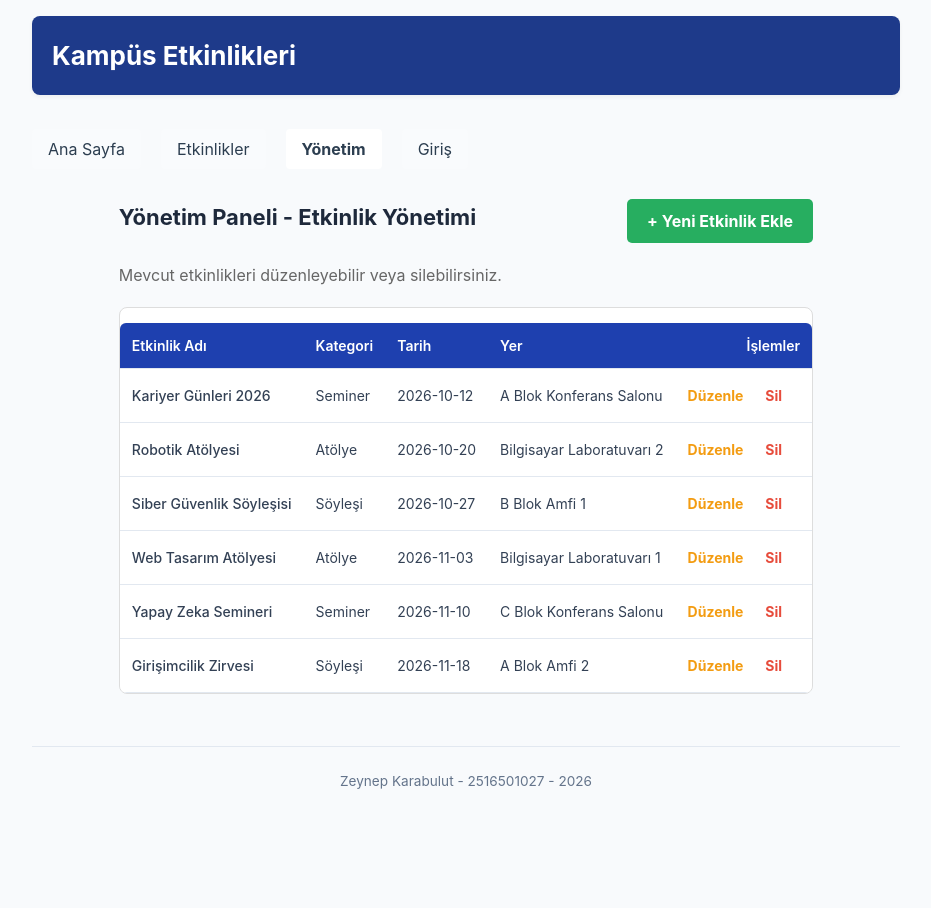
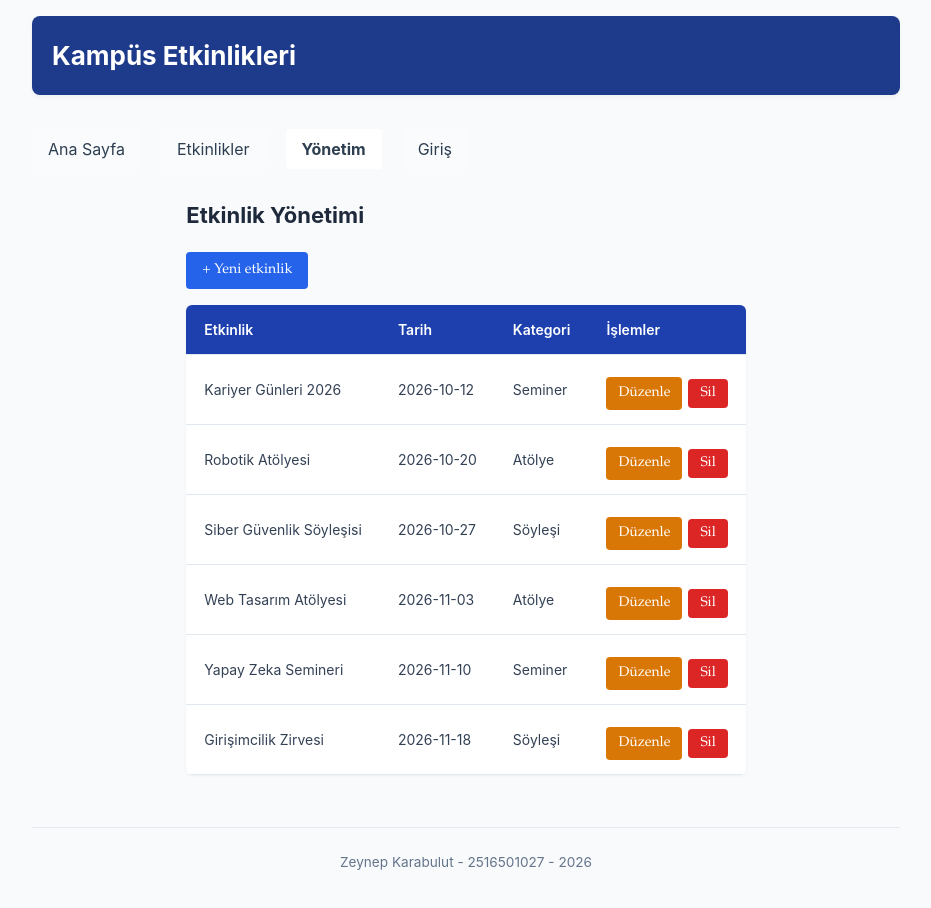
Before and after one commit to ZeynepKarabulut/kampus-etkinlik, a React (Vite) app in the folder frontend/: page /admin in a window 1280 px wide. Shown: the top 908 px of the page, without its empty margins (174-1105 px from the left). Before the commit the page ends 847 px from the top, so only its background shows below. Built offline with nearby package versions, Linux system fonts and the light colour scheme.

Commit message:
duzeltme

```diff
--- a/frontend/src/index.css
+++ b/frontend/src/index.css
@@ -17,7 +17,7 @@ body {
   padding: 20px;
 }
 
-/* Üst Mavi Header Kutusu */
+/* Header Kısımı (Derin Mavi) */
 header {
   background: #1e40af;
   color: #fff;
@@ -41,7 +41,7 @@ header p {
   font-size: 14px;
 }
 
-/* Menü Linkleri Sıralaması: Ana Sayfa | Etkinlikler | Yönetim | Giriş */
+/* Navigasyon / Menü */
 nav {
   display: flex;
   gap: 12px;
@@ -65,11 +65,11 @@ nav a:hover, nav a.active {
   font-weight: 600;
 }
 
-/* Sayfa Başlıkları ve Metinler */
+/* Sayfa İçi Başlıklar */
 h2 {
   font-size: 22px;
   color: #1e293b;
-  margin-bottom: 8px;
+  margin-bottom: 12px;
 }
 
 p {
@@ -77,23 +77,15 @@ p {
   margin-bottom: 16px;
 }
 
-/* Grid ve Kart Yapıları */
-.grid, .event-grid {
-  display: grid;
-  grid-template-columns: repeat(auto-fill, minmax(320px, 1fr));
-  gap: 20px;
-  margin-top: 20px;
+/* Yönetim Sayfası Üst Kısım Düzeneği */
+.admin-top-bar {
+  display: flex;
+  justify-content: space-between;
+  align-items: center;
+  margin-bottom: 16px;
 }
 
-.card, .event-card {
-  background: #fff;
-  border: 1px solid #cbd5e1;
-  border-radius: 6px;
-  padding: 24px;
-  box-shadow: 0 1px 3px rgba(0,0,0,0.05);
-}
-
-/* Tablo Yerleşimi */
+/* Tablo Yapısı (Masaüstü) */
 table {
   width: 100%;
   border-collapse: collapse;
@@ -118,10 +110,10 @@ th {
 }
 
 tr:hover {
-  background-color: #f8fafc;
+  background-color: #f1f5f9;
 }
 
-/* Buton Tasarımları */
+/* Butonlar */
 button, .btn {
   background: #2563eb;
   color: white;
@@ -140,26 +132,35 @@ button:hover, .btn:hover {
   background: #1d4ed8;
 }
 
-td button, td .btn-edit {
-  background: #d97706;
+td .btn-edit, td button.btn-edit {
+  background: #d97706; /* Turuncu Düzenle */
   margin-right: 6px;
   padding: 6px 12px;
 }
 
-td button:hover, td .btn-edit:hover {
+td .btn-edit:hover, td button.btn-edit:hover {
   background: #b45309;
 }
 
-td button.delete-btn, td .btn-delete {
-  background: #dc2626;
+td button.btn-delete {
+  background: #dc2626; /* Kırmızı Sil */
   padding: 6px 12px;
 }
 
-td button.delete-btn:hover, td .btn-delete:hover {
+td button.btn-delete:hover {
   background: #b91c1c;
 }
 
-/* Adım 13: Masaüstünde tablo, telefonda kart görünümü */
+/* Card Yapıları */
+.card {
+  background: #fff;
+  border: 1px solid #cbd5e1;
+  border-radius: 6px;
+  padding: 24px;
+  box-shadow: 0 1px 3px rgba(0,0,0,0.05);
+}
+
+/* Adım 13: Mobil Kart Görünümü (max-width: 699px) */
 @media (max-width: 699px) {
   table thead {
     display: none;
@@ -193,6 +194,7 @@ td button.delete-btn:hover, td .btn-delete:hover {
   }
 }
 
+/* Footer (Ad Soyad ve Numara) */
 footer {
   text-align: center;
   padding: 24px;
--- a/frontend/src/pages/AdminPage.tsx
+++ b/frontend/src/pages/AdminPage.tsx
@@ -4,52 +4,41 @@ import { useEvents } from '../context/EventsContext';
 export default function AdminPage() {
   const { events, deleteEvent } = useEvents();
 
+  const handleDelete = (id: string, title: string) => {
+    if (window.confirm(`"${title}" etkinliğini silmek istediğinizden emin misiniz?`)) {
+      deleteEvent(id);
+    }
+  };
+
   return (
-    <div className="container" style={{ padding: '20px' }}>
-      <div style={{ display: 'flex', justifyContent: 'space-between', alignItems: 'center', marginBottom: '20px' }}>
-        <h2>Yönetim Paneli - Etkinlik Yönetimi</h2>
-        <Link
-          to="/admin/new"
-          style={{ padding: '10px 20px', background: '#27ae60', color: '#fff', borderRadius: '5px', textDecoration: 'none', fontWeight: 'bold' }}
-        >
-          + Yeni Etkinlik Ekle
-        </Link>
+    <div className="container">
+      <h2>Etkinlik Yönetimi</h2>
+
+      <div style={{ marginBottom: '16px' }}>
+        <Link to="/admin/new" className="btn">+ Yeni etkinlik</Link>
       </div>
 
-      <p style={{ color: '#666', marginBottom: '20px' }}>Mevcut etkinlikleri düzenleyebilir veya silebilirsiniz.</p>
-
-      <div style={{ background: '#fff', border: '1px solid #ddd', borderRadius: '8px', overflow: 'hidden' }}>
-        <table style={{ width: '100%', borderCollapse: 'collapse', textAlign: 'left' }}>
+      <table>
         <thead>
-            <tr style={{ background: '#f4f4f4', borderBottom: '1px solid #ddd' }}>
-              <th style={{ padding: '12px' }}>Etkinlik Adı</th>
-              <th style={{ padding: '12px' }}>Kategori</th>
-              <th style={{ padding: '12px' }}>Tarih</th>
-              <th style={{ padding: '12px' }}>Yer</th>
-              <th style={{ padding: '12px', textAlign: 'right' }}>İşlemler</th>
+          <tr>
+            <th>Etkinlik</th>
+            <th>Tarih</th>
+            <th>Kategori</th>
+            <th>İşlemler</th>
           </tr>
         </thead>
         <tbody>
           {events.map((event) => (
-              <tr key={event.id} style={{ borderBottom: '1px solid #eee' }}>
-                <td style={{ padding: '12px', fontWeight: '500' }}>{event.title}</td>
-                <td style={{ padding: '12px' }}>{event.category}</td>
-                <td style={{ padding: '12px' }}>{event.date}</td>
-                <td style={{ padding: '12px' }}>{event.location}</td>
-                <td style={{ padding: '12px', textAlign: 'right' }}>
-                  <Link
-                    to={`/admin/${event.id}/edit`}
-                    style={{ marginRight: '10px', color: '#f39c12', textDecoration: 'none', fontWeight: 'bold' }}
-                  >
-                    Düzenle
-                  </Link>
+            <tr key={event.id}>
+              <td data-baslik="Etkinlik">{event.title}</td>
+              <td data-baslik="Tarih">{event.date}</td>
+              <td data-baslik="Kategori">{event.category}</td>
+              <td data-baslik="İşlemler" className="islemler">
+                <Link to={`/admin/${event.id}/edit`} className="btn btn-edit">Düzenle</Link>
                 <button
-                    onClick={() => {
-                      if (window.confirm('Bu etkinliği silmek istediğinize emin misiniz?')) {
-                        deleteEvent(event.id);
-                      }
-                    }}
-                    style={{ background: 'transparent', color: '#e74c3c', border: 'none', cursor: 'pointer', fontWeight: 'bold' }}
+                  type="button"
+                  className="btn btn-delete"
+                  onClick={() => handleDelete(event.id, event.title)}
                 >
                   Sil
                 </button>
@@ -59,6 +48,5 @@ export default function AdminPage() {
         </tbody>
       </table>
     </div>
-    </div>
   );
 }
--- a/frontend/src/pages/ForgotPasswordPage.tsx
+++ b/frontend/src/pages/ForgotPasswordPage.tsx
@@ -20,15 +20,13 @@ export default function ForgotPasswordPage() {
 
   return (
     <div className="container">
-      <header>
-        <h1>Şifremi Unuttum</h1>
-        <p>Şifrenizi sıfırlamak için e-posta adresinizi girin.</p>
-      </header>
+      <h2>Şifremi Unuttum</h2>
+      <p>Kayıtlı e-posta adresinizi yazın, şifre yenileme bağlantısı gönderelim.</p>
 
-      <div className="card" style={{ maxWidth: '500px', margin: '0 auto' }}>
-        <form onSubmit={handleSubmit}>
+      <div className="card" style={{ maxWidth: '500px', margin: '20px auto' }}>
+        <form onSubmit={handleSubmit} noValidate>
           <div style={{ marginBottom: '15px' }}>
-            <label style={{ display: 'block', marginBottom: '5px', fontWeight: '500' }}>E-posta Adresi</label>
+            <label style={{ display: 'block', marginBottom: '5px', fontWeight: '500' }}>E-posta</label>
             <input
               type="email"
               value={email}
@@ -39,11 +37,11 @@ export default function ForgotPasswordPage() {
             {error && <p style={{ color: '#dc2626', fontSize: '13px', marginTop: '4px' }}>{error}</p>}
           </div>
 
-          <button type="submit" style={{ width: '100%', padding: '10px' }}>Şifre Sıfırlama Bağlantısı Gönder</button>
+          <button type="submit" style={{ width: '100%', padding: '10px' }}>Bağlantı gönder</button>
         </form>
 
         {sent && (
-          <p className="mesaj-basari" style={{ marginTop: '15px', padding: '10px', background: '#ecfdf5', color: '#065f46', borderRadius: '4px', fontSize: '14px' }}>
+          <p style={{ marginTop: '15px', padding: '10px', background: '#ecfdf5', color: '#065f46', borderRadius: '4px', fontSize: '14px' }}>
             {sent}
           </p>
         )}
--- a/frontend/src/pages/LoginPage.tsx
+++ b/frontend/src/pages/LoginPage.tsx
@@ -22,13 +22,10 @@ export default function LoginPage() {
 
   return (
     <div className="container">
-      <header>
-        <h1>Giriş Yap</h1>
-        <p>Kampüs etkinlik platformuna hoş geldiniz.</p>
-      </header>
+      <h2>Giriş Yap</h2>
 
-      <div className="card" style={{ maxWidth: '500px', margin: '0 auto' }}>
-        <form onSubmit={handleSubmit}>
+      <div className="card" style={{ maxWidth: '500px', margin: '20px auto' }}>
+        <form onSubmit={handleSubmit} noValidate>
           <div style={{ marginBottom: '15px' }}>
             <label style={{ display: 'block', marginBottom: '5px', fontWeight: '500' }}>E-posta</label>
             <input
--- a/frontend/src/pages/RegisterPage.tsx
+++ b/frontend/src/pages/RegisterPage.tsx
@@ -34,13 +34,10 @@ export default function RegisterPage() {
 
   return (
     <div className="container">
-      <header>
-        <h1>Kayıt Ol</h1>
-        <p>Yeni bir hesap oluşturarak etkinliklere katılın.</p>
-      </header>
+      <h2>Kayıt Ol</h2>
 
-      <div className="card" style={{ maxWidth: '500px', margin: '0 auto' }}>
-        <form onSubmit={handleSubmit}>
+      <div className="card" style={{ maxWidth: '500px', margin: '20px auto' }}>
+        <form onSubmit={handleSubmit} noValidate>
           <div style={{ marginBottom: '15px' }}>
             <label style={{ display: 'block', marginBottom: '5px', fontWeight: '500' }}>Ad Soyad</label>
             <input
```
Lines whose indentation alone changed are shown as unchanged.
